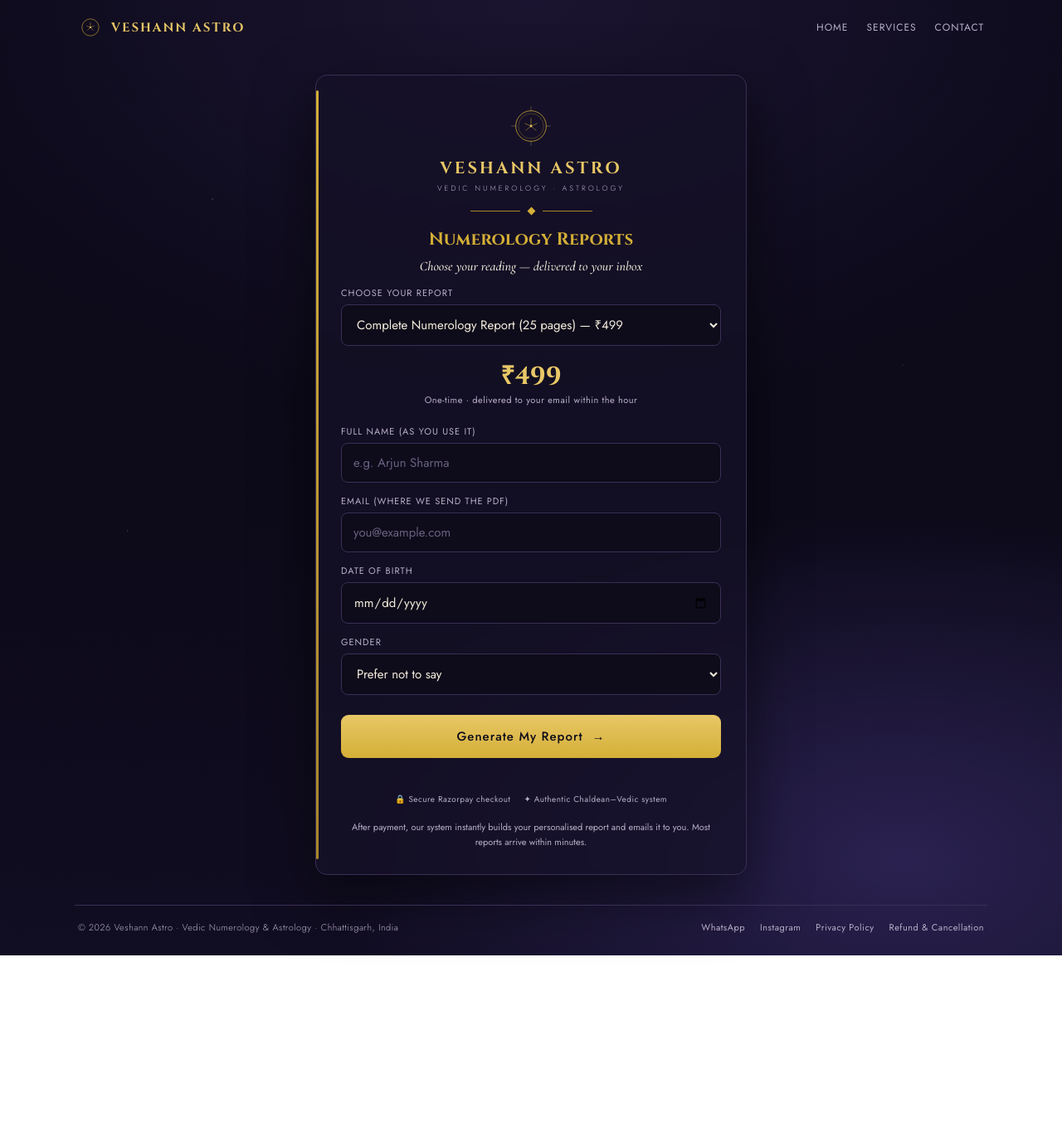
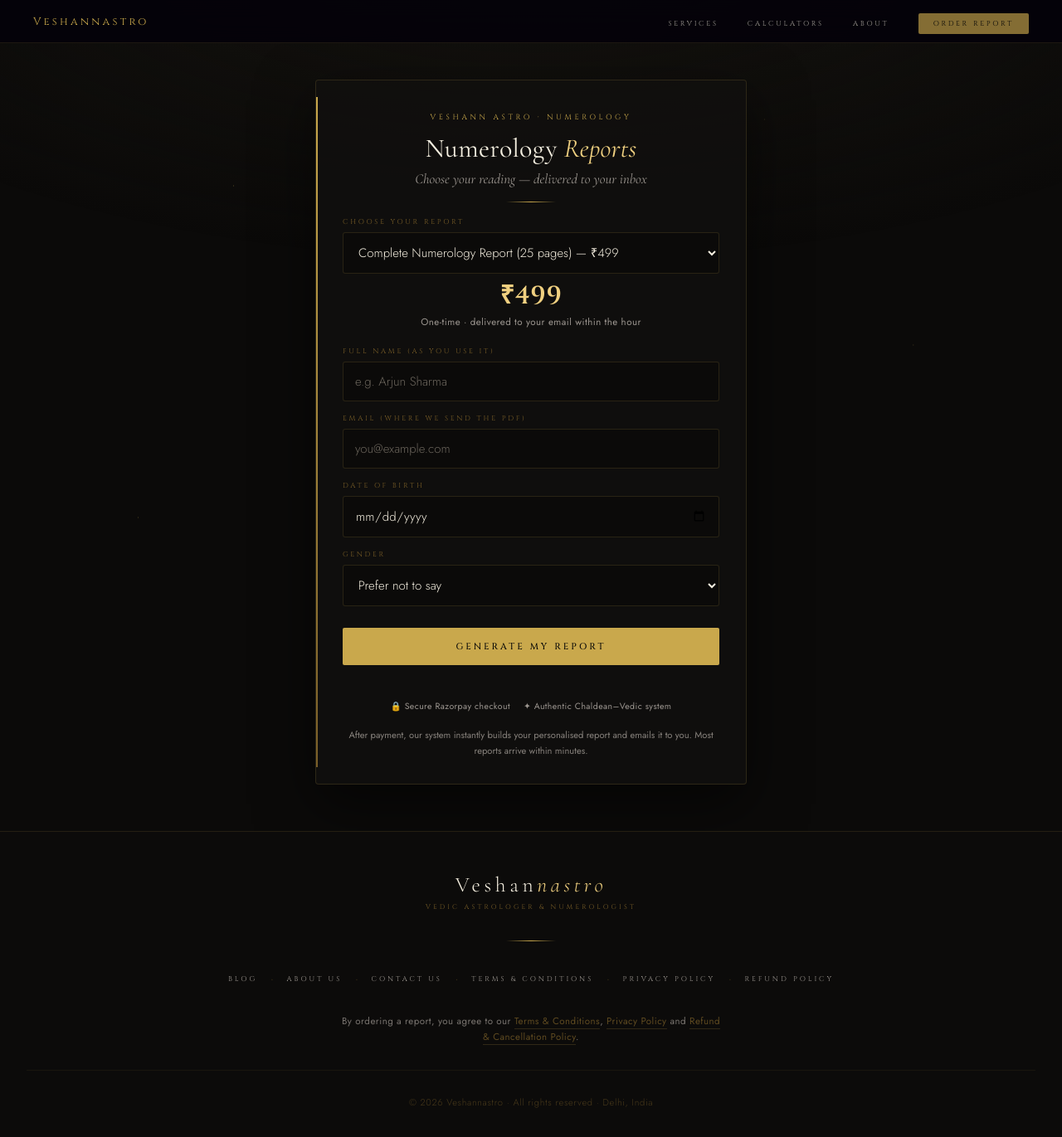
Before and after one commit to gamingguru8906-tech/report-generator, a plain HTML site: page order.html in a window 1280 px wide. Shown: the whole page at 83% size. Before the commit the page ends 1152 px from the top, so only its background shows below. Drawn offline with nearby package versions, Linux system fonts and the light colour scheme; no server answers.

Commit message:
Add files via upload

```diff
--- a/order.html
+++ b/order.html
@@ -3,143 +3,137 @@
 <head>
 <meta charset="UTF-8" />
 <meta name="viewport" content="width=device-width, initial-scale=1.0" />
-<title>Premium Numerology Report — Veshann Astro</title>
+<title>Numerology Reports — Veshannastro</title>
+<meta name="description" content="Order your personalised Vedic numerology report from Veshannastro — delivered to your inbox." />
 <link rel="preconnect" href="https://fonts.googleapis.com" />
 <link rel="preconnect" href="https://fonts.gstatic.com" crossorigin />
-<link href="https://fonts.googleapis.com/css2?family=Cinzel:wght@500;700&family=Cormorant+Garamond:ital,wght@0,500;0,600;1,500&family=Jost:wght@300;400;500&display=swap" rel="stylesheet" />
+<link href="https://fonts.googleapis.com/css2?family=Cinzel:wght@400;500;600&family=Cormorant+Garamond:ital,wght@0,300;0,400;0,500;1,300;1,400&family=Jost:wght@300;400;500&display=swap" rel="stylesheet" />
 <script src="https://checkout.razorpay.com/v1/checkout.js"></script>
 <style>
+  /* ── tokens lifted from veshannastro.co.in ── */
   :root{
-    --deep:#0E0B1A; --deep2:#161127; --gold:#D4AF37; --gold-l:#E8C766; --gold-d:#A8842A;
-    --cream:#F3ECDD; --mute:#B9AFC9; --line:#3A2F55;
+    --gold:#C9A84C; --gold-light:#F0D080; --gold-dim:#7a5f28; --gold-pale:#e8d090;
+    --cream:#f5efe0; --deep:#060606; --deep2:#0C0B0A; --night:#0B0A09; --night2:#11100E;
+    --text-muted:#9C9690; --maroon:#6E1423; --line:rgba(201,168,76,0.16);
   }
   *{box-sizing:border-box;margin:0;padding:0}
+  html{scroll-behavior:smooth}
   body{
-    font-family:'Jost',sans-serif;color:var(--cream);min-height:100vh;
+    font-family:'Jost',sans-serif;color:var(--cream);min-height:100vh;background:var(--night);
+    display:flex;flex-direction:column;align-items:center;
+  }
+  ::selection{background:var(--maroon);color:var(--gold-light)}
+  .stars{position:fixed;inset:0;pointer-events:none;z-index:0;
     background:
-      radial-gradient(120% 80% at 50% 0%, #1B1430 0%, rgba(27,20,48,0) 55%),
-      radial-gradient(90% 60% at 85% 90%, #2A2150 0%, rgba(42,33,80,0) 60%),
-      linear-gradient(180deg,#0B0918 0%,#0D0A1A 55%,#110D22 100%);
-    display:flex;flex-direction:column;align-items:center;padding:0 16px 0;
+      radial-gradient(140% 90% at 50% -10%, #15130F 0%, rgba(21,19,15,0) 55%),
+      radial-gradient(1px 1px at 22% 28%, rgba(201,168,76,.45), transparent),
+      radial-gradient(1px 1px at 72% 18%, rgba(201,168,76,.30), transparent),
+      radial-gradient(1.3px 1.3px at 42% 66%, rgba(240,208,128,.40), transparent),
+      radial-gradient(1px 1px at 86% 52%, rgba(201,168,76,.26), transparent),
+      radial-gradient(1px 1px at 13% 78%, rgba(201,168,76,.34), transparent);}
+
+  /* ── sticky nav (your #site-nav, shown in its solid state) ── */
+  #site-nav{
+    position:fixed;top:0;left:0;right:0;z-index:9000;
+    display:flex;align-items:center;justify-content:space-between;
+    padding:0 2.5rem;height:52px;
+    background:rgba(4,2,10,0.88);
+    border-bottom:0.5px solid rgba(201,168,76,0.12);
+    backdrop-filter:blur(12px);
   }
-  .site-head{position:relative;z-index:2;width:100%;max-width:1100px;display:flex;
-    align-items:center;justify-content:space-between;padding:18px 4px;}
-  .site-head .logo{display:flex;align-items:center;gap:10px;text-decoration:none}
-  .site-head .logo svg{width:30px;height:30px}
-  .site-head .logo span{font-family:'Cinzel',serif;font-weight:700;letter-spacing:2px;
-    color:var(--gold-l);font-size:15px}
-  .site-head nav{display:flex;gap:22px}
-  .site-head nav a{font-family:'Jost';font-size:12px;letter-spacing:1px;color:var(--mute);
-    text-decoration:none;text-transform:uppercase;transition:.2s}
-  .site-head nav a:hover{color:var(--gold-l)}
-  .wrap{flex:1;display:flex;align-items:center;justify-content:center;width:100%;padding:24px 0 36px}
-  .site-foot{position:relative;z-index:2;width:100%;max-width:1100px;border-top:1px solid var(--line);
-    padding:18px 4px 26px;display:flex;align-items:center;justify-content:space-between;
-    flex-wrap:wrap;gap:10px}
-  .site-foot .copy{font-family:'Jost';font-weight:300;font-size:11px;color:var(--mute);letter-spacing:.5px}
-  .site-foot .links{display:flex;gap:18px;flex-wrap:wrap}
-  .site-foot .links a{font-family:'Jost';font-size:11px;letter-spacing:.5px;color:var(--mute);
-    text-decoration:none;transition:.2s}
-  .site-foot .links a:hover{color:var(--gold-l)}
-  @media(max-width:560px){.site-head nav{gap:14px}.site-head nav a{font-size:11px}}
-  .stars{position:fixed;inset:0;pointer-events:none;z-index:0;
-    background-image:
-      radial-gradient(1px 1px at 20% 30%, rgba(232,199,102,.5), transparent),
-      radial-gradient(1px 1px at 70% 20%, rgba(232,199,102,.35), transparent),
-      radial-gradient(1.4px 1.4px at 40% 70%, rgba(255,247,230,.45), transparent),
-      radial-gradient(1px 1px at 85% 55%, rgba(232,199,102,.3), transparent),
-      radial-gradient(1px 1px at 12% 80%, rgba(232,199,102,.4), transparent);}
-  .card{position:relative;z-index:1;width:100%;max-width:520px;background:rgba(22,17,39,.72);
-    border:1px solid var(--line);border-radius:14px;padding:34px 30px 30px;
-    box-shadow:0 24px 70px rgba(0,0,0,.55);backdrop-filter:blur(3px);}
-  .card::before{content:"";position:absolute;left:0;top:18px;bottom:18px;width:3px;
-    background:linear-gradient(var(--gold),var(--gold-d));border-radius:3px;}
-  .crest{display:flex;justify-content:center;margin-bottom:10px}
-  .crest svg{width:54px;height:54px}
-  .brand{font-family:'Cinzel',serif;font-weight:700;letter-spacing:3px;color:var(--gold-l);
-    text-align:center;font-size:20px;}
-  .sub{font-family:'Jost';font-weight:300;letter-spacing:3px;font-size:9px;color:var(--mute);
-    text-align:center;margin-top:4px;text-transform:uppercase}
-  .rule{display:flex;align-items:center;gap:10px;justify-content:center;margin:18px 0}
-  .rule i{height:1px;width:60px;background:var(--gold-d);display:block}
-  .rule b{width:7px;height:7px;background:var(--gold);transform:rotate(45deg);display:block}
-  h1{font-family:'Cinzel',serif;font-weight:700;color:var(--gold);font-size:21px;text-align:center;line-height:1.3}
-  .lede{font-family:'Cormorant Garamond',serif;font-size:16px;color:var(--cream);text-align:center;
-    margin:8px 0 4px;font-style:italic}
-  .price{text-align:center;margin:14px 0 22px}
-  .price .amt{font-family:'Cinzel',serif;font-weight:700;color:var(--gold-l);font-size:30px}
-  .price .note{font-size:11px;color:var(--mute);letter-spacing:.5px}
-  label{display:block;font-size:11px;letter-spacing:1px;color:var(--mute);
-    text-transform:uppercase;margin:14px 0 6px}
-  input,select{width:100%;background:#0E0B1A;border:1px solid var(--line);border-radius:8px;
-    color:var(--cream);font-family:'Jost';font-size:15px;padding:12px 14px;outline:none;transition:.2s}
-  input:focus,select:focus{border-color:var(--gold);box-shadow:0 0 0 2px rgba(212,175,55,.18)}
-  input::placeholder{color:#6A6080}
-  .pay{width:100%;margin-top:24px;padding:15px;border:none;border-radius:9px;cursor:pointer;
-    font-family:'Jost';font-weight:500;font-size:15px;letter-spacing:1px;color:#0E0B1A;
-    background:linear-gradient(180deg,var(--gold-l),var(--gold));transition:.2s}
-  .pay:hover{filter:brightness(1.06);transform:translateY(-1px)}
+  .nav-logo{font-family:'Cinzel',serif;font-size:13px;letter-spacing:.25em;color:var(--gold);text-decoration:none;}
+  .nav-links{display:flex;align-items:center;gap:2.2rem;list-style:none;}
+  .nav-links a{font-family:'Cinzel',serif;font-size:8.5px;letter-spacing:.32em;color:var(--cream);
+    text-decoration:none;text-transform:uppercase;opacity:.65;transition:opacity .3s,color .3s;}
+  .nav-links a:hover{opacity:1;color:var(--gold);}
+  .nav-book-btn{font-family:'Cinzel',serif;font-size:8px;letter-spacing:.3em;text-transform:uppercase;
+    color:var(--deep)!important;background:var(--gold);padding:7px 18px;border-radius:2px;
+    transition:background .3s,transform .3s;}
+  .nav-book-btn:hover{background:var(--gold-light)!important;transform:translateY(-1px);}
+  @media(max-width:680px){.nav-links li:not(:last-child){display:none;}#site-nav{padding:0 1.3rem;}}
+
+  /* ── page body / card ── */
+  .wrap{flex:1;display:flex;align-items:center;justify-content:center;width:100%;padding:96px 16px 56px;position:relative;z-index:1;}
+  .card{width:100%;max-width:520px;background:rgba(17,16,14,0.86);border:1px solid var(--line);
+    border-radius:4px;padding:38px 32px 30px;box-shadow:0 24px 70px rgba(0,0,0,.55);position:relative;}
+  .card::before{content:"";position:absolute;left:0;top:20px;bottom:20px;width:2px;
+    background:linear-gradient(var(--gold),var(--gold-dim));}
+  .eyebrow{font-family:'Cinzel',serif;font-size:9px;letter-spacing:.4em;color:var(--gold);
+    text-transform:uppercase;text-align:center;display:block;margin-bottom:.8rem;}
+  h1{font-family:'Cormorant Garamond',serif;font-weight:400;font-size:2rem;color:var(--cream);
+    text-align:center;line-height:1.2;letter-spacing:.01em;}
+  h1 em{font-style:italic;color:var(--gold-light);}
+  .lede{font-family:'Cormorant Garamond',serif;font-style:italic;font-size:1.05rem;color:var(--text-muted);
+    text-align:center;margin-top:.4rem;}
+  .rule{width:60px;height:1px;background:linear-gradient(90deg,transparent,var(--gold),transparent);margin:1.1rem auto;}
+  .price{text-align:center;margin:4px 0 22px}
+  .price .amt{font-family:'Cinzel',serif;font-weight:600;color:var(--gold-light);font-size:1.9rem;letter-spacing:.02em}
+  .price .note{font-size:.72rem;color:var(--text-muted);letter-spacing:.04em;margin-top:3px}
+  label{display:block;font-family:'Cinzel',serif;font-size:8.5px;letter-spacing:.32em;color:var(--gold-dim);
+    text-transform:uppercase;margin:15px 0 7px;}
+  input,select{width:100%;background:var(--night);border:1px solid var(--line);border-radius:3px;
+    color:var(--cream);font-family:'Jost';font-weight:300;font-size:15px;padding:12px 14px;outline:none;transition:.2s}
+  input:focus,select:focus{border-color:var(--gold);box-shadow:0 0 0 2px rgba(201,168,76,.16)}
+  input::placeholder{color:#6b655c}
+  .pay{width:100%;margin-top:26px;padding:15px;border:none;border-radius:2px;cursor:pointer;
+    font-family:'Cinzel',serif;font-weight:500;font-size:11px;letter-spacing:.28em;text-transform:uppercase;
+    color:var(--deep);background:var(--gold);transition:.25s}
+  .pay:hover{background:var(--gold-light);transform:translateY(-1px)}
   .pay:disabled{opacity:.6;cursor:not-allowed;transform:none}
   .trust{display:flex;gap:16px;justify-content:center;margin-top:16px;flex-wrap:wrap}
-  .trust span{font-size:10px;color:var(--mute);letter-spacing:.5px}
-  .err{color:#E6A2A2;font-size:12px;text-align:center;margin-top:12px;min-height:14px}
-  .deliver{font-size:11px;color:var(--mute);text-align:center;margin-top:18px;line-height:1.6}
-  .ok{display:none;text-align:center;padding:10px 0}
-  .ok .tick{width:60px;height:60px;margin:0 auto 14px;border-radius:50%;border:2px solid var(--gold);
-    display:flex;align-items:center;justify-content:center;color:var(--gold-l);font-size:30px}
-  .ok h2{font-family:'Cinzel',serif;color:var(--gold-l);font-size:20px;margin-bottom:8px}
-  .ok p{color:var(--cream);font-family:'Cormorant Garamond',serif;font-size:16px;line-height:1.5}
+  .trust span{font-size:.66rem;color:var(--text-muted);letter-spacing:.04em}
+  .err{color:#E2A0A8;font-size:.74rem;text-align:center;margin-top:12px;min-height:14px}
+  .deliver{font-size:.7rem;color:var(--text-muted);text-align:center;margin-top:18px;line-height:1.7;opacity:.85}
+  .ok{display:none;text-align:center;padding:8px 0}
+  .ok .tick{width:58px;height:58px;margin:0 auto 16px;border-radius:50%;border:1px solid var(--gold);
+    display:flex;align-items:center;justify-content:center;color:var(--gold-light);font-size:26px}
+  .ok h2{font-family:'Cormorant Garamond',serif;color:var(--gold-light);font-size:1.7rem;margin-bottom:8px}
+  .ok p{color:var(--cream);font-family:'Cormorant Garamond',serif;font-size:1.05rem;line-height:1.5;font-weight:300}
+
+  /* ── footer (your .site-footer, verbatim) ── */
+  .site-footer{position:relative;z-index:10;width:100%;background:var(--deep2);
+    border-top:1px solid rgba(201,168,76,0.12);padding:3rem 2rem 2rem;text-align:center;}
+  .footer-logo{font-family:'Cormorant Garamond',serif;font-size:1.6rem;font-weight:300;letter-spacing:.18em;
+    color:var(--cream);margin-bottom:.4rem;display:block;width:100%;}
+  .footer-logo em{font-style:italic;color:var(--gold-light);}
+  .footer-tagline{font-family:'Cinzel',serif;font-size:8px;letter-spacing:.4em;color:var(--gold-dim);
+    text-transform:uppercase;margin-bottom:2.2rem;display:block;width:100%;}
+  .footer-rule{width:60px;height:1px;background:linear-gradient(90deg,transparent,var(--gold),transparent);margin:0 auto 2.2rem;}
+  .footer-nav{display:flex;align-items:center;justify-content:center;flex-wrap:wrap;gap:0;margin-bottom:2rem;list-style:none;}
+  .footer-nav li{display:flex;align-items:center;}
+  .footer-nav li:not(:last-child)::after{content:'·';color:var(--gold-dim);padding:0 1rem;font-size:.7rem;opacity:.5;}
+  .footer-nav a{font-family:'Cinzel',serif;font-size:8.5px;letter-spacing:.35em;color:var(--text-muted);
+    text-transform:uppercase;text-decoration:none;transition:color .3s,letter-spacing .4s;padding:4px 0;}
+  .footer-nav a:hover{color:var(--gold);letter-spacing:.45em;}
+  .footer-terms{font-size:.72rem;color:var(--text-muted);letter-spacing:.04em;line-height:1.7;
+    max-width:460px;margin:0 auto 1.8rem;opacity:.75;}
+  .footer-terms a{color:var(--gold-dim);text-decoration:none;border-bottom:0.5px solid rgba(201,168,76,0.25);padding-bottom:1px;}
+  .footer-bottom{border-top:1px solid rgba(201,168,76,0.07);padding-top:1.6rem;}
+  .footer-copy{font-size:.7rem;color:var(--gold-dim);letter-spacing:.06em;font-family:'Jost',sans-serif;font-weight:300;opacity:.55;}
 </style>
 </head>
 <body>
 <div class="stars"></div>
 
-<header class="site-head">
-  <a class="logo" href="https://veshannastro.co.in">
-    <svg viewBox="0 0 100 100" fill="none" stroke="#D4AF37">
-      <circle cx="50" cy="50" r="34" stroke-width="2"/>
-      <g stroke="#D4AF37" stroke-width="1.6">
-        <line x1="50" y1="50" x2="50" y2="30"/><line x1="50" y1="50" x2="66" y2="44"/>
-        <line x1="50" y1="50" x2="62" y2="62"/><line x1="50" y1="50" x2="38" y2="62"/>
-        <line x1="50" y1="50" x2="34" y2="44"/>
-      </g>
-      <circle cx="50" cy="50" r="3" fill="#E8C766" stroke="none"/>
-    </svg>
-    <span>VESHANN ASTRO</span>
-  </a>
-  <nav>
-    <!-- adjust hrefs to your real nav -->
-    <a href="https://veshannastro.co.in">Home</a>
-    <a href="https://veshannastro.co.in/#services">Services</a>
-    <a href="https://wa.me/918827684725">Contact</a>
-  </nav>
-</header>
+<!-- ══ STICKY NAV (matches your homepage) ══ -->
+<nav id="site-nav">
+  <a class="nav-logo" href="https://www.veshannastro.co.in/">Veshannastro</a>
+  <ul class="nav-links">
+    <li><a href="https://www.veshannastro.co.in/#guidance-paths">Services</a></li>
+    <li><a href="https://www.veshannastro.co.in/#numerology-section">Calculators</a></li>
+    <li><a href="https://www.veshannastro.co.in/#social-proof">About</a></li>
+    <li><a href="#order-card" class="nav-book-btn">Order Report</a></li>
+  </ul>
+</nav>
 
 <main class="wrap">
-<div class="card">
+<div class="card" id="order-card">
   <!-- FORM -->
   <div id="form">
-    <div class="crest">
-      <svg viewBox="0 0 100 100" fill="none" stroke="#D4AF37">
-        <circle cx="50" cy="50" r="34" stroke-width="1.4"/>
-        <circle cx="50" cy="50" r="28" stroke="#A8842A" stroke-width=".7"/>
-        <g stroke="#E8C766" stroke-width=".6">
-          <line x1="50" y1="6" x2="50" y2="16"/><line x1="50" y1="84" x2="50" y2="94"/>
-          <line x1="6" y1="50" x2="16" y2="50"/><line x1="84" y1="50" x2="94" y2="50"/>
-        </g>
-        <g stroke="#D4AF37" stroke-width=".9">
-          <line x1="50" y1="50" x2="50" y2="32"/><line x1="50" y1="50" x2="64" y2="44"/>
-          <line x1="50" y1="50" x2="62" y2="60"/><line x1="50" y1="50" x2="38" y2="60"/>
-          <line x1="50" y1="50" x2="36" y2="44"/>
-        </g>
-        <circle cx="50" cy="50" r="2.6" fill="#E8C766" stroke="none"/>
-      </svg>
-    </div>
-    <div class="brand">VESHANN ASTRO</div>
-    <div class="sub">Vedic Numerology · Astrology</div>
-    <div class="rule"><i></i><b></b><i></i></div>
-    <h1 id="title">Numerology Reports</h1>
+    <span class="eyebrow">Veshann Astro · Numerology</span>
+    <h1>Numerology <em>Reports</em></h1>
     <p class="lede">Choose your reading — delivered to your inbox</p>
+    <div class="rule"></div>
 
     <label for="product">Choose Your Report</label>
     <select id="product" onchange="updatePrice()"></select>
@@ -166,7 +160,7 @@
       <option value="other">Other</option>
     </select>
 
-    <button class="pay" id="payBtn" onclick="startPayment()">Generate My Report &nbsp;→</button>
+    <button class="pay" id="payBtn" onclick="startPayment()">Generate My Report</button>
     <div class="err" id="err"></div>
     <div class="trust">
       <span>🔒 Secure Razorpay checkout</span><span>✦ Authentic Chaldean–Vedic system</span>
@@ -179,43 +173,54 @@
   <div class="ok" id="ok">
     <div class="tick">✦</div>
     <h2>Payment Received</h2>
-    <p id="okMsg">Your Premium Numerology Report is being prepared and will arrive in your inbox
-      shortly. Do check your spam folder just in case. Thank you for trusting Veshann Astro.</p>
-    <div class="rule" style="margin-top:18px"><i></i><b></b><i></i></div>
-    <p style="font-family:'Cormorant Garamond';color:var(--gold-l);font-size:15px">veshannastro.co.in · @veshann.astro</p>
+    <p id="okMsg">Your numerology report is being prepared and will arrive in your inbox shortly.
+      Do check your spam folder just in case. Thank you for trusting Veshannastro.</p>
+    <div class="rule" style="margin-top:18px"></div>
+    <p style="font-family:'Cormorant Garamond';color:var(--gold-light);font-size:1rem">veshannastro.co.in · @veshann.astro</p>
   </div>
 </div>
 </main>
 
-<footer class="site-foot">
-  <div class="copy">© 2026 Veshann Astro · Vedic Numerology &amp; Astrology · Chhattisgarh, India</div>
-  <div class="links">
-    <!-- adjust policy hrefs to your real page URLs -->
-    <a href="https://wa.me/918827684725">WhatsApp</a>
-    <a href="https://instagram.com/veshann.astro">Instagram</a>
-    <a href="https://veshannastro.co.in/privacy-policy">Privacy Policy</a>
-    <a href="https://veshannastro.co.in/refund-policy">Refund &amp; Cancellation</a>
+<!-- ══ FOOTER (matches your homepage) ══ -->
+<footer class="site-footer">
+  <div class="footer-logo">Veshan<em>nastro</em></div>
+  <span class="footer-tagline">Vedic Astrologer &amp; Numerologist</span>
+  <div class="footer-rule"></div>
+  <nav aria-label="Footer navigation">
+    <ul class="footer-nav">
+      <li><a href="https://www.veshannastro.co.in/blog.html">Blog</a></li>
+      <li><a href="https://www.veshannastro.co.in/about.html">About Us</a></li>
+      <li><a href="https://www.veshannastro.co.in/contact.html">Contact Us</a></li>
+      <li><a href="https://www.veshannastro.co.in/terms.html">Terms &amp; Conditions</a></li>
+      <li><a href="https://www.veshannastro.co.in/privacy-policy.html">Privacy Policy</a></li>
+      <li><a href="https://www.veshannastro.co.in/refund-policy.html">Refund Policy</a></li>
+    </ul>
+  </nav>
+  <p class="footer-terms">By ordering a report, you agree to our
+    <a href="https://www.veshannastro.co.in/terms.html">Terms &amp; Conditions</a>,
+    <a href="https://www.veshannastro.co.in/privacy-policy.html">Privacy Policy</a> and
+    <a href="https://www.veshannastro.co.in/refund-policy.html">Refund &amp; Cancellation Policy</a>.</p>
+  <div class="footer-bottom">
+    <span class="footer-copy">&copy; 2026 Veshannastro · All rights reserved · Delhi, India</span>
   </div>
 </footer>
 
 <script>
-  /* ── CONFIG ─────────────────────────────────────────────
-     Point this at your deployed Render backend URL.        */
-  const BACKEND_URL = "https://YOUR-RENDER-APP.onrender.com";
-  /* ───────────────────────────────────────────────────────*/
+  /* ── CONFIG: point this at your deployed Render backend URL ── */
+  const BACKEND_URL = "https://veshann-report-backend.onrender.com";
+  /* ──────────────────────────────────────────────────────────── */
 
   const $ = id => document.getElementById(id);
   function showErr(m){ $("err").textContent = m || ""; }
 
   let PRODUCTS = {};
-  const ORDER = ["complete","career","love","forecast","name","snapshot"];  // display order
+  const ORDER = ["complete","career","love","forecast","name","snapshot"];
 
   async function loadProducts(){
     try{
       const res = await fetch(BACKEND_URL + "/products");
       PRODUCTS = await res.json();
     }catch(e){
-      // fallback so the page still works if backend is waking up
       PRODUCTS = {
         complete:{amount:49900,label:"Complete Numerology Report (25 pages)"},
         career:{amount:29900,label:"Career & Wealth Numerology Blueprint"},
@@ -234,7 +239,7 @@
     updatePrice();
   }
   function updatePrice(){
-    const k = $("product").value; const p = PRODUCTS[k];
+    const p = PRODUCTS[$("product").value];
     if(p){ $("priceLabel").textContent = "₹" + (p.amount/100).toFixed(0); }
   }
   loadProducts();
@@ -242,7 +247,7 @@
   async function startPayment(){
     const name = $("name").value.trim();
     const email = $("email").value.trim();
-    const dob = $("dob").value;            // YYYY-MM-DD
+    const dob = $("dob").value;
     const gender = $("gender").value;
     const product = $("product").value || "complete";
     showErr("");
@@ -260,17 +265,17 @@
       const o = await res.json();
       const rzp = new Razorpay({
         key:o.key_id, order_id:o.order_id, amount:o.amount, currency:o.currency,
-        name:"Veshann Astro", description:o.label || "Numerology Report",
-        prefill:{ name, email }, theme:{ color:"#D4AF37" },
+        name:"Veshannastro", description:o.label || "Numerology Report",
+        prefill:{ name, email }, theme:{ color:"#C9A84C" },
         handler:function(){ $("form").style.display="none"; $("ok").style.display="block"; },
-        modal:{ ondismiss:function(){ btn.disabled=false; btn.innerHTML="Generate My Report &nbsp;→"; } }
+        modal:{ ondismiss:function(){ btn.disabled=false; btn.textContent="Generate My Report"; } }
       });
       rzp.on("payment.failed", function(){ showErr("Payment failed. Please try again."); });
       rzp.open();
-      btn.disabled=false; btn.innerHTML="Generate My Report &nbsp;→";
+      btn.disabled=false; btn.textContent="Generate My Report";
     }catch(e){
       showErr("Could not start checkout. Please try again in a moment.");
-      btn.disabled=false; btn.innerHTML="Generate My Report &nbsp;→";
+      btn.disabled=false; btn.textContent="Generate My Report";
     }
   }
 </script>
--- a/render.yaml
+++ b/render.yaml
@@ -26,5 +26,7 @@ services:
         value: "veshannastro@gmail.com"
       - key: SMTP_PASS
         sync: false
+      - key: ADMIN_TOKEN
+        sync: false
       - key: ALLOWED_ORIGINS
         value: "https://veshannastro.co.in,https://www.veshannastro.co.in"
```
Also changed, not shown: 2 other files.
